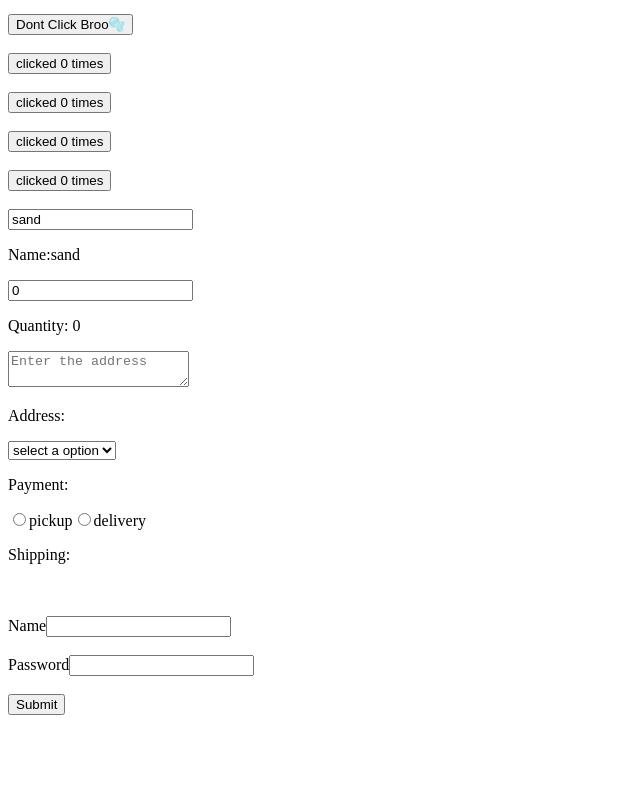
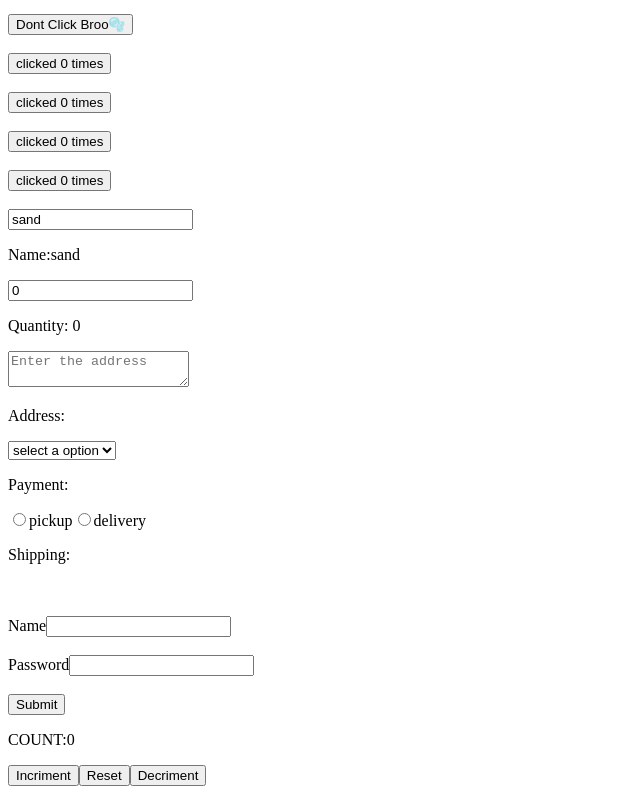
Before and after one commit to SandeepSreekailas/React, a React (Vite) app: page / in a window 1280 px wide. Shown: the part 383-1177 px from the top of the page, without its empty margins (0-640 px from the left). Before the commit the page ends 1106 px from the top, so only its background shows below. Built offline with nearby package versions, Linux system fonts and the light colour scheme.

Commit message:
added updater function

```diff
--- a/src/App.jsx
+++ b/src/App.jsx
@@ -8,6 +8,7 @@ import Products from './components/Products'
 import State, { Buttonn } from './components/State'
 import Onchangeevents from './components/Onchangeevents'
 import Formevents from './components/Formevents'
+import Updaterfunctions from './components/Updaterfunctions'
 
 
 
@@ -69,6 +70,9 @@ function App() {
       {/*Form events*/}
       <Formevents />
 
+      {/*Updater Function*/}
+      <Updaterfunctions/>
+
 
 
 
--- /dev/null
+++ b/src/components/Updaterfunctions.jsx
@@ -0,0 +1,39 @@
+// updater function = A function passed as an argument to setState()
+//         ex. setYear(arrow funciton)
+//         Allow for safe updates based on the previous state
+//         Used with multiple state updates and asynchronous functions
+//         Good practice to use updater functions
+
+
+import React, { useState } from 'react'
+
+function Updaterfunctions() {
+
+    const [count,setCount]=useState(0)
+
+    function incri(){
+        // Updater function uses previous state value
+        // React queues state updates and processes them in order
+        // Using updater ensures correct value when multiple updates happen
+        // Without the updater function, multiple setState calls may use the same old state value,so the updates may not reflect correctly
+        setCount(c=>c+1)
+        setCount(c=>c+1)
+    }
+    function decri(){
+        setCount(count-1)
+    }
+    function reset(){
+        setCount(0)
+    }
+
+  return (
+    <div>
+        <p>COUNT:{count}</p>
+        <button onClick={incri}>Incriment</button>
+        <button onClick={reset}>Reset</button>
+        <button onClick={decri}>Decriment</button>
+    </div>
+  )
+}
+
+export default Updaterfunctions
```
